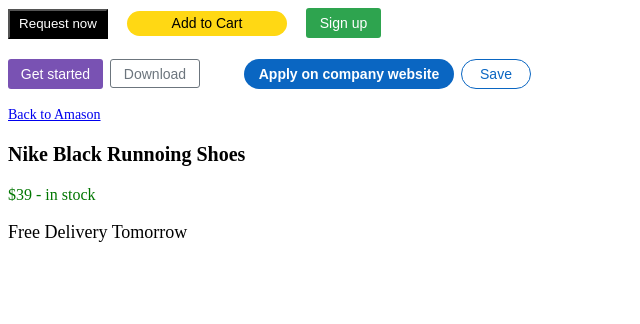
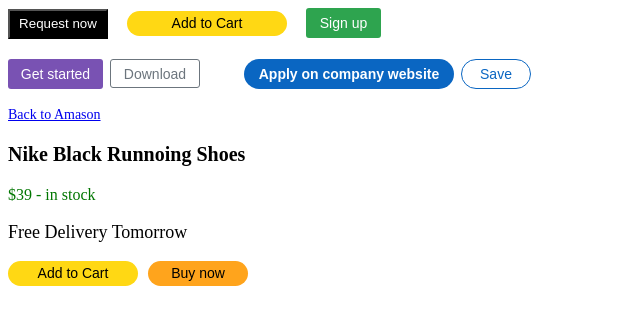
Before and after one commit to Cafiifa-Mustafa/HTML-CSS-Course, a plain HTML site: page Exercises/Exercise2.html in a window 1280 px wide. Shown: the whole page, without its empty margins (0-640 px from the left). Drawn offline with Linux system fonts and the light colour scheme.

Commit message:
end exercise 2

```diff
--- a/Exercises/Exercise2.html
+++ b/Exercises/Exercise2.html
@@ -101,9 +101,32 @@
       color:#000;
       font-size: 18px;
     }
+    .cart{
+      background-color: rgb(255, 216, 20);
+      color: black;
+      border-radius: 15px;
+      border: none;
+      width: 130px;
+      height: 25px;
+      margin-right: 6px;
+      font-size: 14px;
+      cursor: pointer;
+    }
+    .buy{
+      background-color: rgb(255, 164, 28);
+      color: black;
+      border-radius: 15px;
+      border: none;
+      width: 100px;
+      height: 25px;
+      margin-right: 15px;
+      font-size: 14px;
+      cursor: pointer;
+    }
+
+  </style>
 
 
-  </style>
   <body>
     <button class="Request">Request now</button>
     <button class="Add">Add to Cart</button>
@@ -117,5 +140,7 @@
     <p class="nike">Nike Black Runnoing Shoes</p>
     <p>$39 - in stock</p>
     <p class="free">Free Delivery Tomorrow</p>
+    <button class="cart">Add to Cart</button>
+    <button class="buy">Buy now</button><br>
   </body>
 </html>
```
